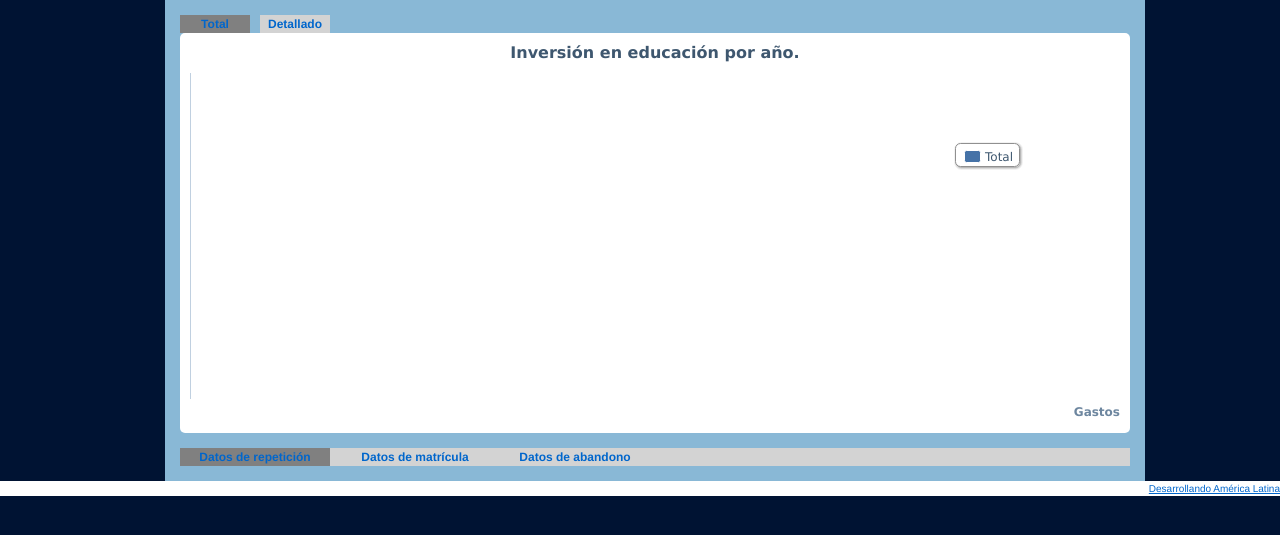
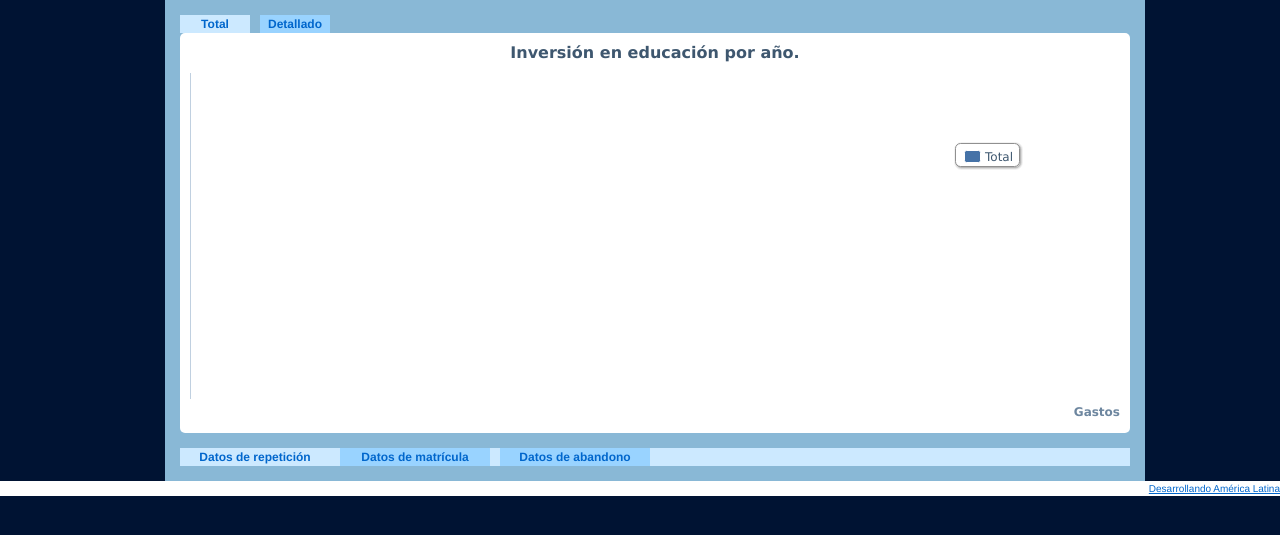
Before and after one commit to picandocodigo/Mo-ita-Azul, a PHP site: page /monita-azul/home in a window 1280 px wide. Shown: the part 110-645 px from the top of the page. Run offline with PHP 8.4, Linux system fonts and the light colour scheme; data that the repository does not hold is empty.

Commit message:
Quiero un valium...

```diff
--- a/source/themes/css/app.css
+++ b/source/themes/css/app.css
@@ -47,19 +47,28 @@ body {
 .d-invisible {
 	display: none;
 }
+.d-graph-container {
+	background-color: #cce9ff;
+}
 .d-load-graph {
-	background-color: lightgrey;
+	background-color: #99d3ff;
 }
 .d-load-graph a {
 	text-align: center;
 	font-weight: bolder;
 	text-decoration: none;
 }
+.d-tab-menu {
+	background-color: #cce9ff;
+}
+.d-tab-menu div {
+	background-color: #99d3ff;
+}
+.d-tab-menu div.d-selected {
+	background-color: #cce9ff;
+}
 .d-selected {
-	background-color: gray;
-}
-.d-tab-menu {
-	background-color: lightgrey;
+	background-color: #cce9ff;
 }
 .d-tab-menu a {
 	text-align: center;
--- a/source/views/home/index.tpl.php
+++ b/source/views/home/index.tpl.php
@@ -26,9 +26,9 @@
 		<div class="span-4 last"><a onclick="switchTab(3, this);" class="span-4">Datos de abandono</a></div>
 	</div>
 	<div style="clear:both;"> </div>
-	<div class="p-tab p-tab-1 span-24 last">
+	<div class="p-tab p-tab-1 span-24">
 		<?php if (count($failureYears)): ?>
-		<div>
+		<div class="d-graph-container">
 			<div class="d-load-graph span-2 d-selected">
 				<a onclick="loadAgain(this);" class="span-2">Total</a>
 			</div>
@@ -51,7 +51,7 @@
 	</div>
 	<div class="p-tab p-tab-2 span-24">
 		<?php if (count($failureYears)): ?>
-		<div>
+		<div class="d-graph-container">
 			<div class="d-load-graph span-2 d-selected">
 				<a onclick="loadRegistryAgain(this);" class="span-2">Total</a>
 			</div>
@@ -73,7 +73,7 @@
 	</div>
 	<div class="p-tab p-tab-3 span-24">
 		<?php if (count($failureYears)): ?>
-		<div>
+		<div class="d-graph-container">
 			<div class="d-load-graph span-2 d-selected">
 				<a onclick="loadAbandonAgain(this);" class="span-2">Total</a>
 			</div>
```
